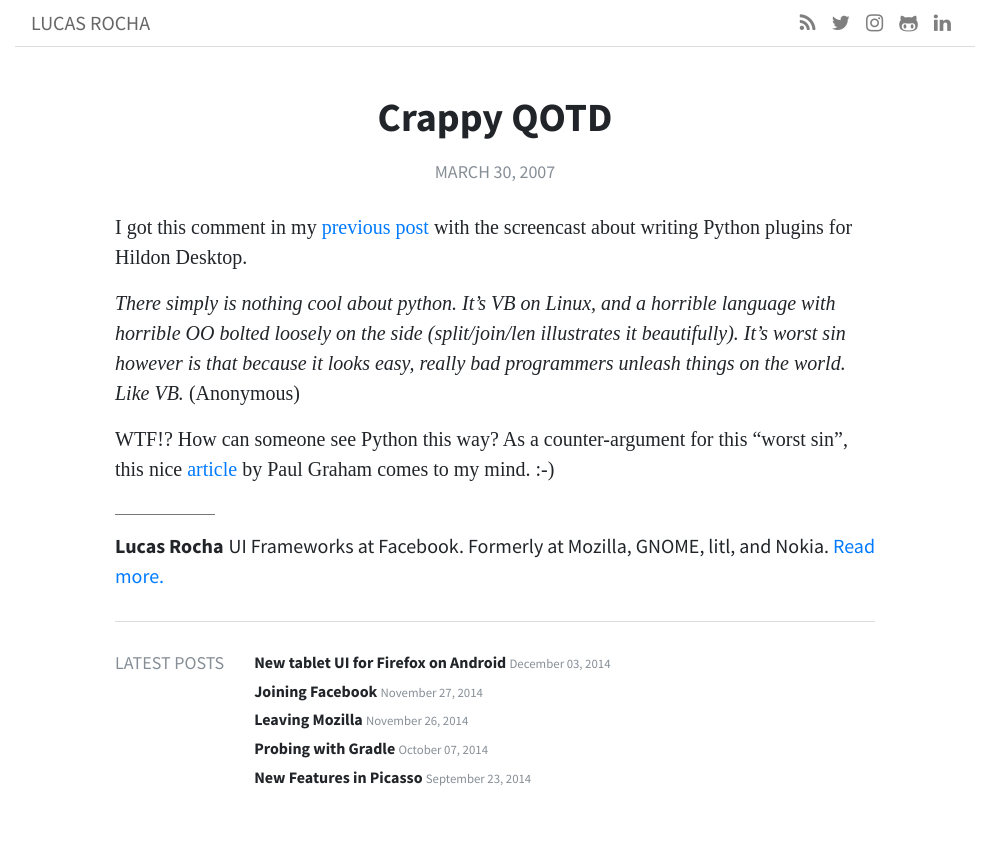
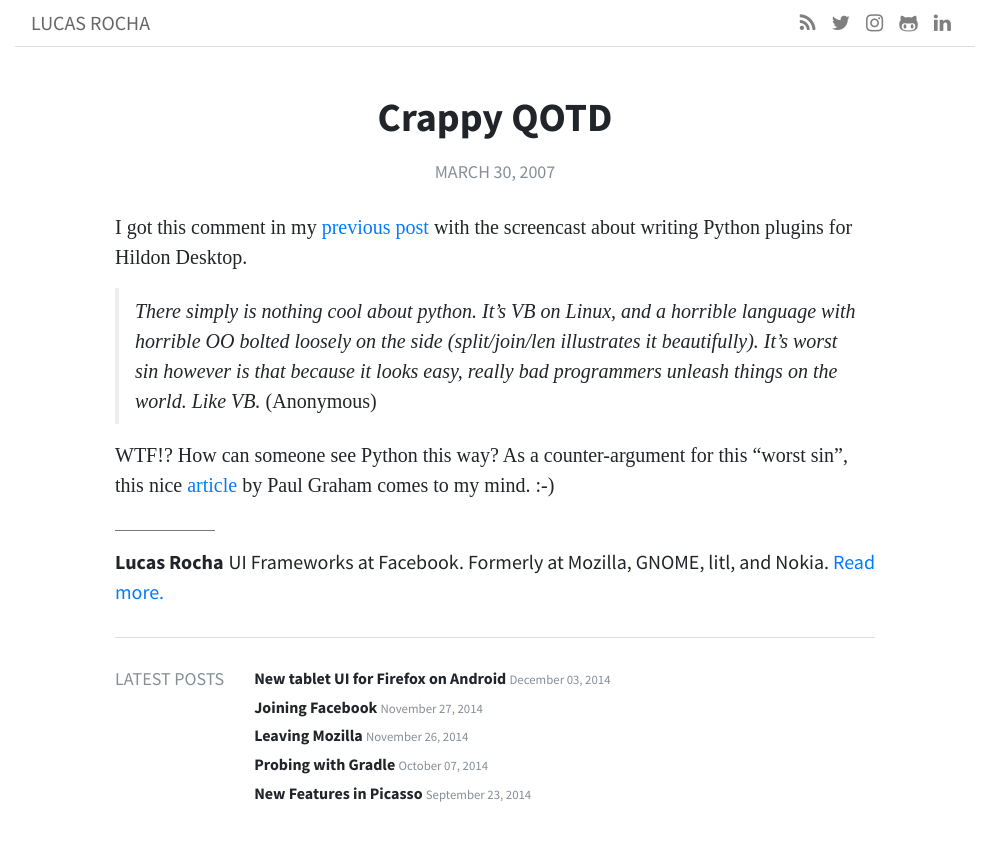
Before and after one commit to lucasr/lucasr.github.io, a Jekyll site: the page built from _posts/2007-03-30-crappy-qotd.md, in a window 1280 px wide. Shown: the top 841 px of the page, without its empty margins (145-1127 px from the left). Built offline with Jekyll 4.4.1, drawn with Linux system fonts in a browser that asks for light colours; some web fonts are replaced.

Commit message:
Fix blockquote style.

```diff
--- a/styles/site.css
+++ b/styles/site.css
@@ -17,6 +17,15 @@ h6 {
   font-weight: bold;
   margin-top: 1.2em;
   margin-bottom: 0.5em;
+}
+
+blockquote {
+  padding: .5rem 1rem;
+  border-left: .25rem solid #eceeef;
+}
+
+blockquote > p {
+  margin: 0px;
 }
 
 /* Site */
```
